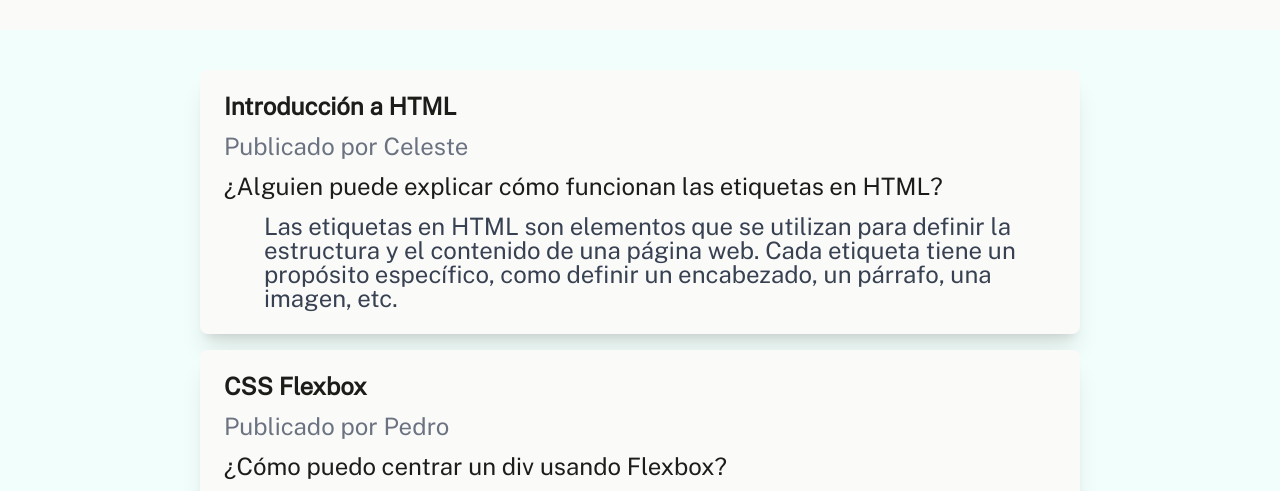
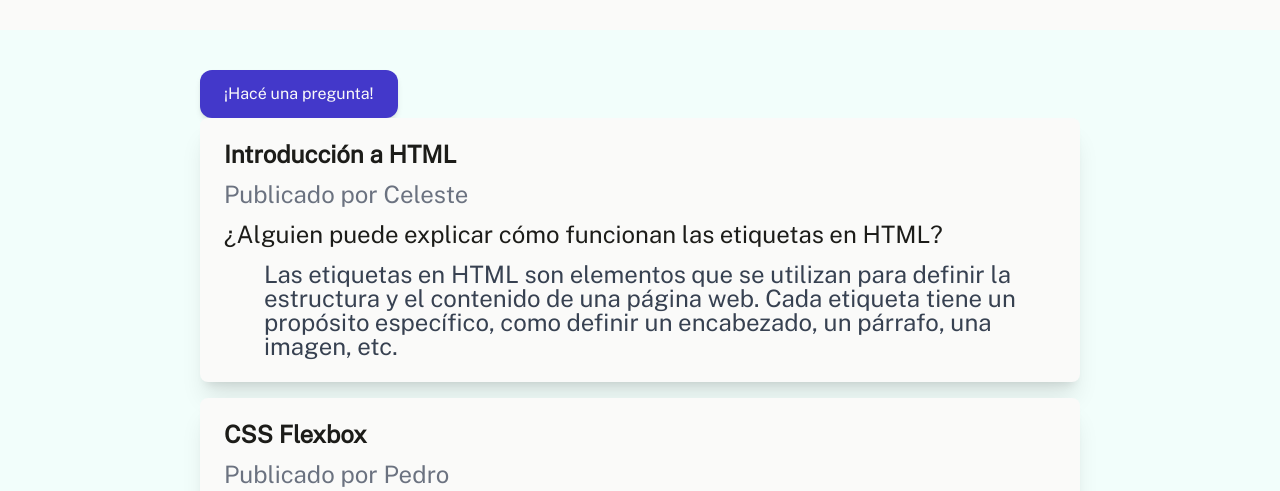
Before and after one commit to vtroitino-uade/Eureka, a website: page foro.html in a window 1280 px wide. Shown: the part 282-773 px from the top of the page. Drawn offline with nearby package versions, Linux system fonts and the light colour scheme; a web font is replaced by a local one.

Commit message:
Add question button and notification for forum access; enhance login redirection logic

```diff
--- a/foro.html
+++ b/foro.html
@@ -34,6 +34,7 @@
         </div>
       </section>
       <section class="h-max md:w-full md:m-0 xl:m-auto xl:w-3/4 mt-4 sm:mt-10 p-4 sm:p-10">
+        <button>¡Hacé una pregunta!</button>
         <div class="flex flex-col gap-4">
           <div class="bg-white p-4 sm:p-6 rounded-lg shadow-xl">
             <p class="font-bold mb-2 sm:mb-4">Introducción a HTML</p>
@@ -102,7 +103,35 @@
       $(document).ready(function () {
         $("#header-placeholder").load("./src/html/header.html");
         $("#footer-placeholder").load("./src/html/footer.html");
+
+        var notificationAlreadyInCart = $("<div></div>")
+      .text("Tu cuenta no está habilitada para participar del foro.")
+      .css({
+        position: "fixed",
+        top: "100px",
+        right: "10px",
+        background: "#fc0328",
+        color: "white",
+        padding: "10px",
+        borderRadius: "5px",
+        display: "none",
+        zIndex: 1000,
+      })
+      .appendTo("body");
+        $("button").on("click", function () {
+          if (!sessionStorage.getItem("token"))
+        {
+          localStorage.setItem("goBack", "./foro.html");
+          window.location.href = 'login.html';
+          return
+        }
+          showNotification(notificationAlreadyInCart);
+        });
       });
+
+      function showNotification(notification) {
+      notification.fadeIn().delay(2000).fadeOut();
+    }
     </script>
   </body>
 </html>
```
Also changed, not shown: login.html (+7 -2 lines).
